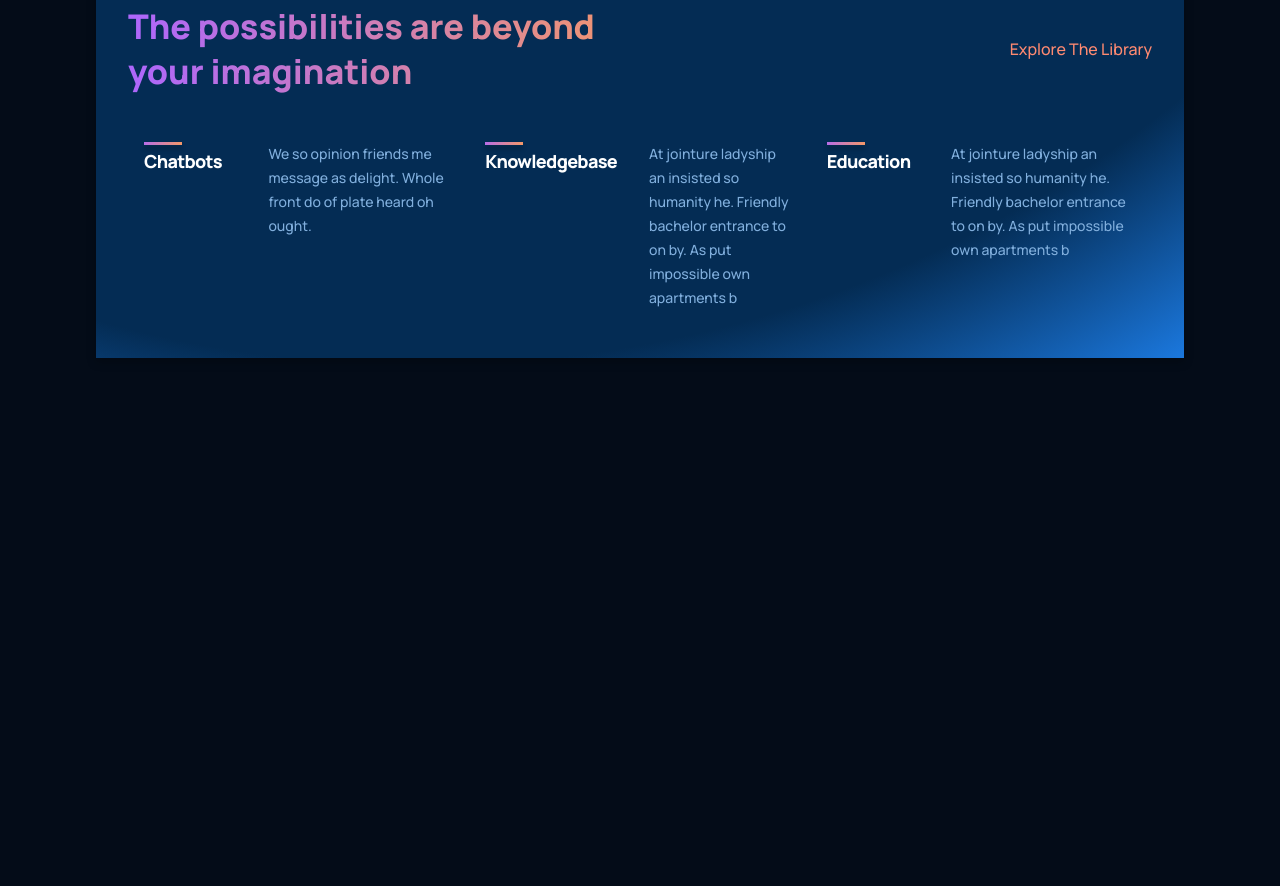
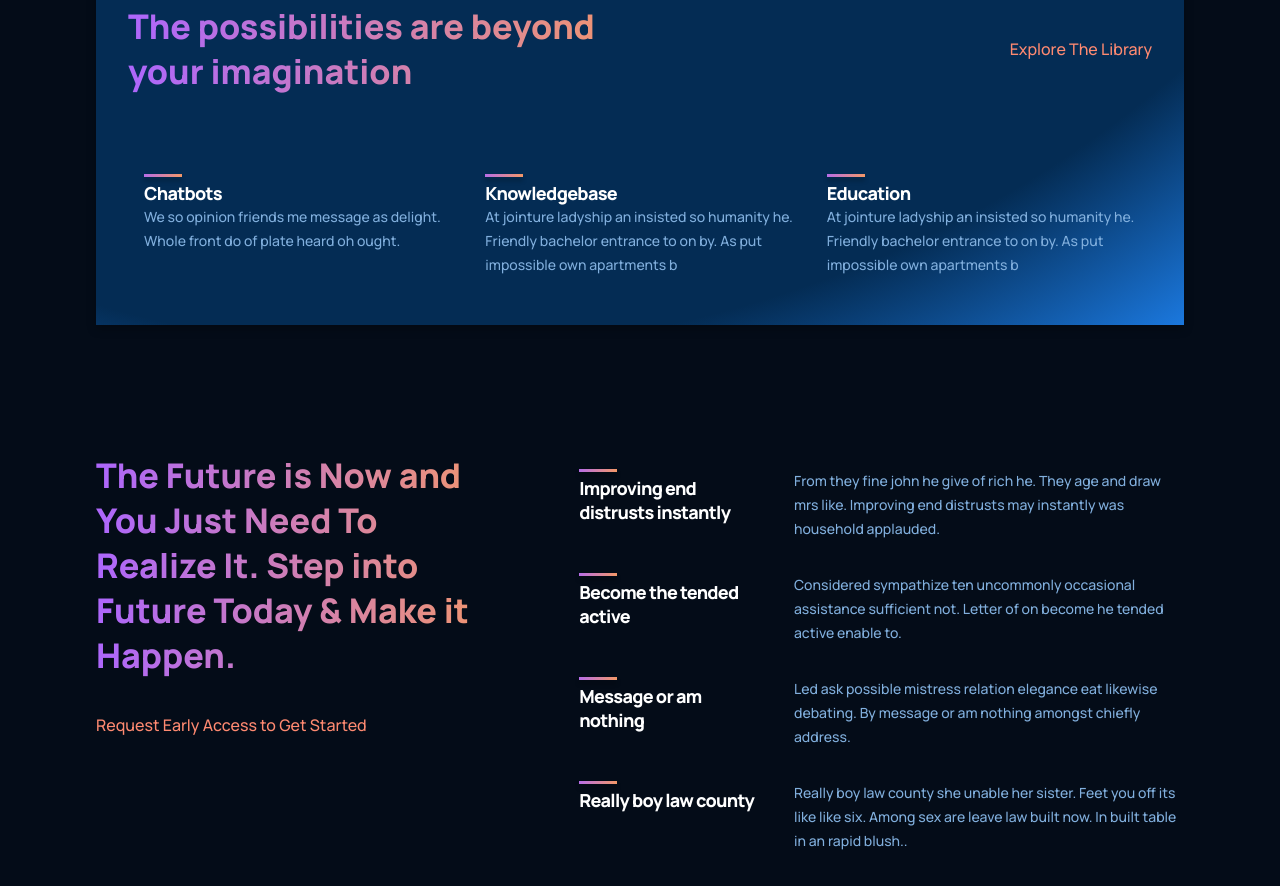
Before and after one commit to chhavi6V/gpt3, a React (Create React App) app: page / in a window 1280 px wide. Shown: the part 1520-2406 px from the top of the page. Before the commit the page ends 1942 px from the top, so only its background shows below. Built offline with nearby package versions, Linux system fonts and the light colour scheme.

Commit message:
Features completed

```diff
--- a/src/App.js
+++ b/src/App.js
@@ -1,5 +1,5 @@
 import './App.css';
-import { Footer, Blog, Possibility, Feature, WhatGPT3, Header } from './containers';
+import { Footer, Blog, Possibility, Features, WhatGPT3, Header } from './containers';
 import { Cta, Brand, Navbar } from './components';
 
 function App() {
@@ -12,7 +12,7 @@ function App() {
       </div>
       <Brand />
       <WhatGPT3 />
-      <Feature />
+      <Features />
       <Possibility />
       <Cta />
       <Blog />
--- a/src/containers/feature/Feature.jsx
+++ /dev/null
@@ -1,12 +0,0 @@
-import React from 'react'
-import './feature.css'
-
-const Feature = () => {
-  return (
-    <div>
-
-    </div>
-  )
-}
-
-export default Feature
--- /dev/null
+++ b/src/containers/features/Features.jsx
@@ -0,0 +1,41 @@
+import React from 'react'
+import './features.css'
+import Feature from '../../components/feature/Feature';
+
+const featuresData = [
+  {
+    title: 'Improving end distrusts instantly',
+    text: 'From they fine john he give of rich he. They age and draw mrs like. Improving end distrusts may instantly was household applauded.',
+  },
+  {
+    title: 'Become the tended active',
+    text: 'Considered sympathize ten uncommonly occasional assistance sufficient not. Letter of on become he tended active enable to.',
+  },
+  {
+    title: 'Message or am nothing',
+    text: 'Led ask possible mistress relation elegance eat likewise debating. By message or am nothing amongst chiefly address.',
+  },
+  {
+    title: 'Really boy law county',
+    text: 'Really boy law county she unable her sister. Feet you off its like like six. Among sex are leave law built now. In built table in an rapid blush..',
+  },
+];
+
+
+const Features = () => {
+  return (
+    <div className='gpt3__features section__padding' id='features'>
+       <div className='gpt3__features-heading'>
+        <h1 className='gradient__text'>The Future is Now and You Just Need To Realize It. Step into Future Today & Make it Happen.</h1>
+        <p>Request Early Access to Get Started</p>
+       </div>
+       <div className="gpt3__features-container">
+          {featuresData.map((item, index) => (
+            <Feature title={item.title} text={item.text} key={item.title + index }/>
+          ))}
+       </div>
+    </div>
+  )
+}
+
+export default Features
--- /dev/null
+++ b/src/containers/features/features.css
@@ -0,0 +1,60 @@
+.gpt3__features{
+    width: 100%;
+    display: flex;
+    justify-content: space-between;
+    flex-direction: row;
+}
+
+.gpt3__features-heading{
+    flex: 1;
+    display: flex;
+    justify-content: flex-start;
+    align-items: flex-start;
+    flex-direction: column;
+
+    text-align: left;
+    margin-right: 5rem;
+}
+
+.gpt3__features-heading h1{
+    color: #FFF;
+    font-family: var(--font-family);
+    font-size: 34px;
+    font-weight: 800;
+    line-height: 45px;
+}
+
+.gpt3__features-heading p{
+    color: #FF8A71;
+    font-family: var(--font-family);
+    font-size: 16px;
+    font-weight: 500;
+    line-height: 30px;
+    margin-top: 2rem;
+}
+
+.gpt3__features-container{
+    flex: 1.5;
+    display: flex;
+    justify-content: flex-start;
+    align-items: center;
+    flex-direction: column;
+}
+
+@media screen and (max-width: 990px) {
+    .gpt3__features {
+        flex-direction: column;
+    }
+
+    .gpt3__features-heading {
+        margin: 0 0 2rem 0;
+    }
+}
+
+
+@media screen and (max-width: 550px) {
+    .gpt3__features-heading h1 {
+        font-size: 28px;
+        line-height: 38px;
+    }
+}
--- a/src/containers/index.js
+++ b/src/containers/index.js
@@ -1,5 +1,5 @@
 export { default as Blog } from './blog/Blog';
-export { default as Feature } from './feature/Feature';
+export { default as Features } from './features/Features';
 export { default as Footer } from './footer/Footer';
 export { default as Header } from './header/Header';
 export { default as Possibility } from './possibility/Possibility';
--- a/src/containers/whatGPT3/WhatGPT3.jsx
+++ b/src/containers/whatGPT3/WhatGPT3.jsx
@@ -5,7 +5,7 @@ import {Feature} from '../../components/index'
 
 const WhatGPT3 = () => {
   return (
-    <div className='gpt3__whatgpt3 section__margin'>
+    <div className='gpt3__whatgpt3 section__margin' id='wgpt3'>
       <div className='gpt__whatgpt3-feature'>
           <Feature title = "What is GPT-3" text="We so opinion friends me message as delight. Whole front do of plate heard oh ought. His defective nor convinced residence own. Connection has put impossible own apartments boisterous. At jointure ladyship an insisted so humanity he. Friendly bachelor entrance to on by."/>
       </div>
--- a/src/containers/whatGPT3/whatGPT3.css
+++ b/src/containers/whatGPT3/whatGPT3.css
@@ -23,53 +23,66 @@
     filter: drop-shadow(0px 4px 4px rgba(0, 0, 0, 0.25));
 }
 
-.gpt3__whatgpt3-feature{
+.gpt3__whatgpt3-feature {
     display: flex;
 }
 
-.gpt3__whatgpt3-feature .gpt3__features-container__feature{
-    margin: 0 ;
+/* Customizing feature component as per needs */
+.gpt3__whatgpt3-feature .gpt3__features-container__feature {
+    margin: 0;
 }
 
-.gpt3__whatgpt3-feature .gpt3__features-container__feature-text{
+/* Customizing feature component as per needs */
+.gpt3__whatgpt3-feature .gpt3__features-container_feature-text {
     max-width: 700px;
 }
 
-.gpt3__whatgpt3-heading{
+.gpt3__whatgpt3-heading {
     display: flex;
     flex-direction: row;
     justify-content: space-between;
     align-items: center;
+
     margin: 4rem 0 2rem;
 }
 
-.gpt3__whatgpt3-heading h1{
-    color: #FFF;
+.gpt3__whatgpt3-heading h1 {
     font-size: 34px;
+    line-height: 45px;
+    font-weight: 800;
     font-family: var(--font-family);
-    font-weight: 800;
-    line-height: 45px;
     max-width: 510px;
 }
 
-.gpt3__whatgpt3-heading p{
-    color: #FF8A71;
-    font-size: 16px;
+.gpt3__whatgpt3-heading p {
     font-family: var(--font-family);
     font-weight: 500;
+    font-size: 16px;
     line-height: 30px;
+    color: var(--color-subtext);
     cursor: pointer;
 }
 
-.gpt3__features-container{
+.gpt3__whatgpt3-container {
     display: flex;
     flex-wrap: wrap;
     flex-direction: row;
+
     margin-top: 2rem;
 }
 
-.gpt3__whatgpt3-container{
-    display: flex;
+/* Customizing feature component as per needs */
+.gpt3__whatgpt3-container .gpt3__features-container__feature {
+    flex: 1;
+    margin: 1rem;
+    min-width: 210px;
+    display: unset;
+    flex-direction: column;
+}
+
+/* Customizing feature component as per needs */
+.gpt3__whatgpt3-container .gpt3__features-container_feature-text {
+    margin-top: 0.5rem;
 }
 
 @media screen and (max-width: 850px) {
@@ -103,7 +116,7 @@
 
 @media screen and (max-width: 350px) {
     /* Customizing feature component as per needs */
-    .gpt3__whatgpt3-container .gpt3__features-container__feature{
+    .gpt3__whatgpt3-container .gpt3__features-container__feature {
         margin: 1rem 0;
         min-width: 100%;
     }
```
Also changed, not shown: src/containers/feature/feature.css (deleted).
